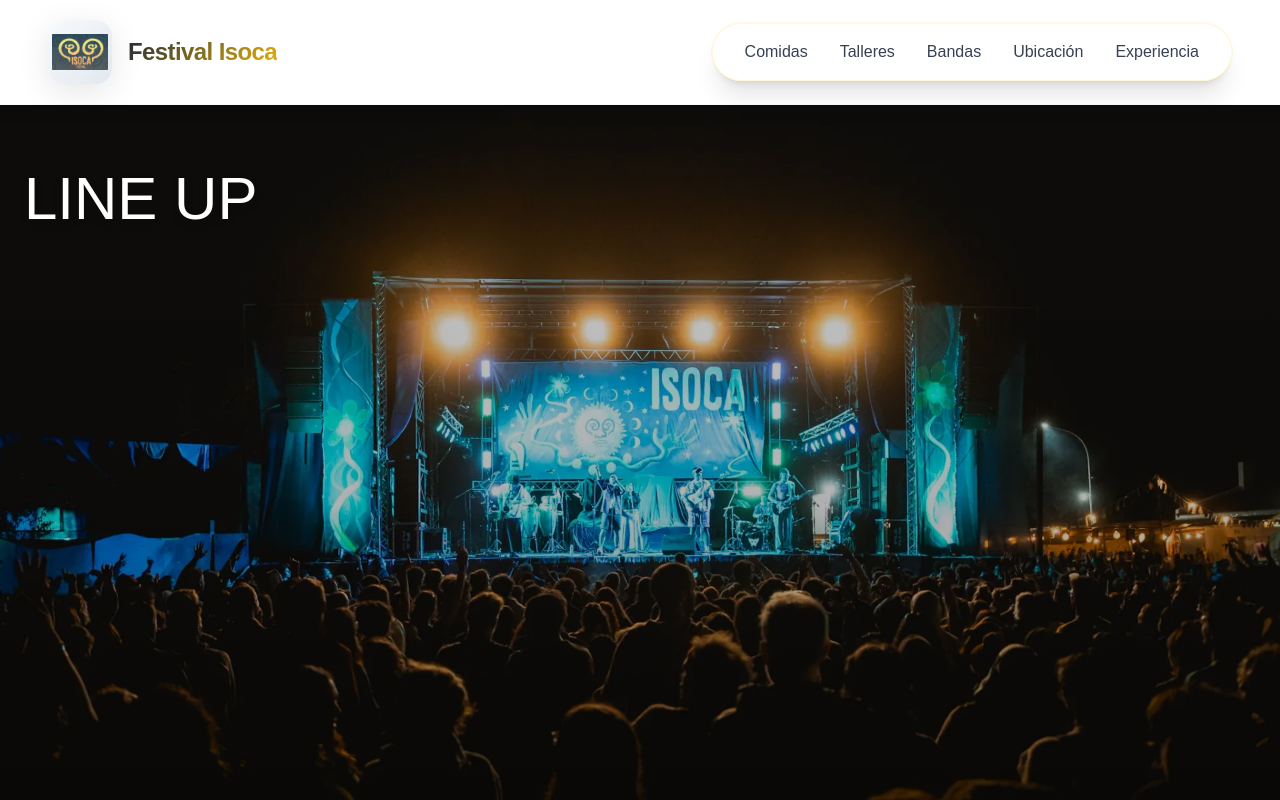
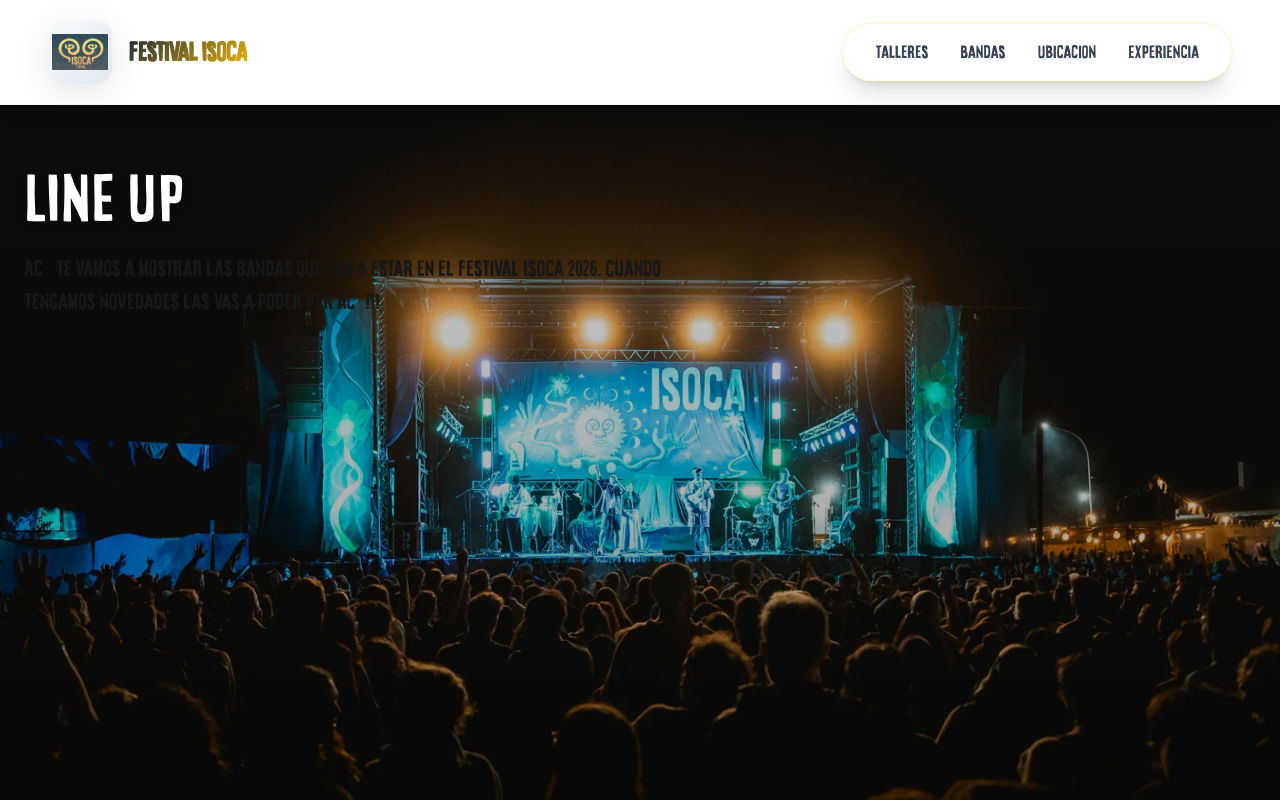
Before and after one commit to NoizAg/ISOCA, a Next.js app: page /bandas in a window 1280 px wide. Shown: the top 800 px of the page. Built offline with nearby package versions, Linux system fonts and the light colour scheme.

Commit message:
Cambio de fuentes y se eliminó la parte de comida, quedó comentada

```diff
--- a/app/bandas/page.js
+++ b/app/bandas/page.js
@@ -16,11 +16,11 @@
 
       <div className="relative z-10 container mx-auto py-16 px-6">
         <div className="max-w-4xl">
-          <h1 className="text-4xl md:text-6xl font-Creepster  mb-6 text-white drop-shadow-lg">LINE UP</h1>
-          {/*<p className="text-lg md:text-xl max-w-2xl mb-8 text-white drop-shadow-md leading-relaxed">
-            Conoce a los artistas y bandas que formarán parte del Festival Isoca 2026.
-            ¡Disfrutemos de la música que tanto nos gusta y exploremos nuevos artistas!
-          </p>*/}
+          <h1 className="text-2xl md:text-6xl font-Creepster  mb-6 text-white drop-shadow-lg">LINE UP</h1>
+          {<p className="text-1g md:text-xl max-w-2xl mb-8 text-grey drop-shadow-md leading-relaxed">
+            Acá te vamos a mostrar las bandas que van a estar en el Festival Isoca 2026.
+            Cuando tengamos novedades las vas a poder ver acá!!!
+          </p>}
         </div>
       </div>
     </div>
--- a/app/globals.css
+++ b/app/globals.css
@@ -1,4 +1,13 @@
 @import "tailwindcss";
+
+/* Self-hosted font: Stupid Meeting */
+@font-face {
+  font-family: "Stupid Meeting";
+  src: url("/fonts/Stupid Meeting_D.otf") format("opentype");
+  font-weight: 400;
+  font-style: normal;
+  font-display: swap;
+}
 
 /* Colores base para modo claro y oscuro */
 :root {
@@ -22,7 +31,7 @@
 body {
   background: var(--background);
   color: var(--foreground);
-  font-family: Arial, Helvetica, sans-serif;
+  font-family: "Stupid Meeting", Arial, Helvetica, sans-serif;
   overflow-x: hidden;
   max-width: 100vw;
 }
--- a/app/layout.js
+++ b/app/layout.js
@@ -11,6 +11,13 @@
         <link rel="preconnect" href="https://fonts.gstatic.com" crossOrigin="true" />
         <link href="https://fonts.googleapis.com/css2?family=Outfit:wght@400;700&display=swap" rel="stylesheet" />
         <link href="https://fonts.googleapis.com/css2?family=Inter:wght@400;600;700&display=swap" rel="stylesheet" />
+        <link
+          rel="preload"
+          href="/fonts/Stupid Meeting_D.otf"
+          as="font"
+          type="font/otf"
+          crossOrigin="anonymous"
+        />
       </head>
       <body className="min-h-screen flex flex-col font-sans">
         <Header />
--- a/app/page.js
+++ b/app/page.js
@@ -1,5 +1,5 @@
 import HeroSection from '../src/components/sections/HeroSection.jsx';
-import FoodSection from '../src/components/sections/FoodSection.jsx';
+// import FoodSection from '../src/components/sections/FoodSection.jsx';
 import WorkshopsSection from '../src/components/sections/WorkshopsSection.jsx';
 import BandsSection from '../src/components/sections/BandsSection.jsx';
 import ExperienceSection from '../src/components/sections/ExperienceSection.jsx';
@@ -10,7 +10,7 @@
       <HeroSection />
       <BandsSection />
       <WorkshopsSection />
-      <FoodSection />
+      {/* <FoodSection /> */}
       <ExperienceSection />
     </>
   );
--- a/src/components/common/NavMenu.jsx
+++ b/src/components/common/NavMenu.jsx
@@ -16,6 +16,7 @@
   if (mobile) {
     return (
       <ul className="flex flex-col gap-4">
+        {/*
         <li>
           <a
             href="/comidas"
@@ -25,6 +26,7 @@
             Comidas
           </a>
         </li>
+        */}
         <li>
           <a
             href="/talleres"
@@ -49,7 +51,7 @@
             className="block py-3 px-4 text-lg font-medium text-gray-700 hover:text-green-600 hover:bg-green-50 rounded-lg transition-colors"
             onClick={handleItemClick}
           >
-            Ubicación
+            Ubicacion
           </a>
         </li>
         <li>
@@ -67,6 +69,7 @@
 
   return (
     <ul className="flex items-center gap-8">
+      {/**
       <li>
         <a
           href="/comidas"
@@ -76,6 +79,7 @@
           <span className="absolute -bottom-1 left-0 w-0 h-0.5 bg-green-600 transition-all duration-200 group-hover:w-full"></span>
         </a>
       </li>
+      */}
       <li>
         <a
           href="/talleres"
@@ -99,7 +103,7 @@
           href="/informacion/ubicacion"
           className="text-gray-700 hover:text-green-600 font-medium transition-colors duration-200 relative group"
         >
-          Ubicación
+          Ubicacion
           <span className="absolute -bottom-1 left-0 w-0 h-0.5 bg-green-600 transition-all duration-200 group-hover:w-full"></span>
         </a>
       </li>
--- a/src/components/sections/ActivitiesSection.jsx
+++ b/src/components/sections/ActivitiesSection.jsx
@@ -11,7 +11,7 @@
       </div>
       <h2 className="text-3xl font-bold mb-4">Actividades</h2>
       <p className="mb-6 text-lg max-w-2xl mx-auto">Más allá de la música, sumérgete en experiencias únicas para conectar con la naturaleza y el bienestar.</p>
-      <a href="/actividades" className="inline-block px-6 py-2 bg-green-600 text-white rounded font-semibold hover:bg-green-700 transition">Conocer Más</a>
+      <a href="/actividades" className="inline-block px-6 py-2 bg-green-600 text-white rounded font-semibold hover:bg-green-700 transition">Conocer Mas</a>
     </section>
   );
 }
--- a/src/components/sections/BandsSection.jsx
+++ b/src/components/sections/BandsSection.jsx
@@ -15,8 +15,8 @@
       <div className="absolute inset-0 bg-black/50 z-10" />
       <div className="relative z-20 text-center text-white px-4 w-full">
         <h2 className="text-3xl md:text-5xl font-bold mb-4 drop-shadow-lg">Bandas</h2>
-        <p className="mb-6 text-lg max-w-2xl mx-auto drop-shadow">Disfruta de tus artistas favoritos y descubre nuevas propuestas en un entorno mágico.</p>
-        <a href="/bandas" className="inline-block px-6 py-2 bg-green-600 text-white rounded font-semibold hover:bg-green-700 transition">Conocer Más</a>
+        <p className="mb-6 text-lg max-w-2xl mx-auto drop-shadow">Disfruta de tus artistas favoritos y descubre nuevas propuestas en un entorno magico.</p>
+        <a href="/bandas" className="inline-block px-6 py-2 bg-green-600 text-white rounded font-semibold hover:bg-green-700 transition">Conocer Mas</a>
       </div>
     </section>
   );
--- a/src/components/sections/ExperienceSection.jsx
+++ b/src/components/sections/ExperienceSection.jsx
@@ -18,7 +18,7 @@
       <div className="relative z-10 max-w-2xl mx-auto text-center text-white">
         <h2 className="text-3xl md:text-5xl font-bold mb-4 drop-shadow-lg">La Experiencia de Estar Ahí</h2>
         <p className="mb-6 text-lg drop-shadow-md">Un viaje inolvidable donde la música, la naturaleza y la comunidad se unen.</p>
-        <a href="/informacion/experiencia" className="inline-block px-6 py-2 bg-green-600 text-white rounded font-semibold hover:bg-green-700 transition">Conocer Más</a>
+        <a href="/informacion/experiencia" className="inline-block px-6 py-2 bg-green-600 text-white rounded font-semibold hover:bg-green-700 transition">Conocer Mas</a>
       </div>
     </section>
   );
--- a/src/components/sections/HeroSection.jsx
+++ b/src/components/sections/HeroSection.jsx
@@ -11,7 +11,8 @@
         playsInline
       />
       <div className="relative z-10 text-center text-white">
-        <h1 className="text-4xl md:text-6xl font-bold mb-6 drop-shadow-lg font-[Outfit]">FESTIVAL ISOCA 2026: Música, Talleres y Naturaleza</h1>
+        <h1 className="text-6xl md:text-8xl font-bold mb-6 drop-shadow-lg">FESTIVAL ISOCA 2026</h1>
+        <h1 className="text-4xl md:text-6xl font-bold mb-6 drop-shadow-lg">Musica, Talleres y Naturaleza</h1>
         <a href="https://www.tuentrada.com/eventos/detalle/Festival-Isoca/720437115623" target="_blank" rel="noopener noreferrer" className="inline-block px-8 py-3 bg-green-600 rounded text-lg font-semibold hover:bg-green-700 transition">¡COMPRA TU ENTRADA!</a>
       </div>
     </section>
--- a/src/components/sections/WorkshopsSection.jsx
+++ b/src/components/sections/WorkshopsSection.jsx
@@ -16,7 +16,7 @@
       <div className="relative z-20 text-center text-white px-4 w-full">
         <h2 className="text-3xl md:text-5xl font-bold mb-4 drop-shadow-lg">Talleres</h2>
         <p className="mb-6 text-lg max-w-2xl mx-auto drop-shadow">Aprende y crece con nuestras charlas y talleres interactivos sobre ecología y bienestar.</p>
-        <a href="/talleres" className="inline-block px-6 py-2 bg-green-600 text-white rounded font-semibold hover:bg-green-700 transition">Conocer Más</a>
+        <a href="/talleres" className="inline-block px-6 py-2 bg-green-600 text-white rounded font-semibold hover:bg-green-700 transition">Conocer Mas</a>
       </div>
     </section>
   );
--- a/src/styles/globals.css
+++ b/src/styles/globals.css
@@ -4,7 +4,7 @@
 
 /* Estilos globales adicionales */
 body {
-  font-family: 'Inter', Arial, sans-serif;
+  font-family: 'Stupid Meeting', 'Inter', Arial, sans-serif;
   background: #f8fafc;
   overflow-x: hidden;
 }
--- a/tailwind.config.ts
+++ b/tailwind.config.ts
@@ -10,7 +10,7 @@
   theme: {
     extend: {
       fontFamily: {
-        'sans': ['Inter', 'ui-sans-serif', 'system-ui', 'sans-serif'],
+        'sans': ['Stupid Meeting', 'Inter', 'ui-sans-serif', 'system-ui', 'sans-serif'],
       },
       colors: {
         'isoca-green': {
```
Also changed, not shown: public/fonts/Stupid Meeting_D.otf (added).
